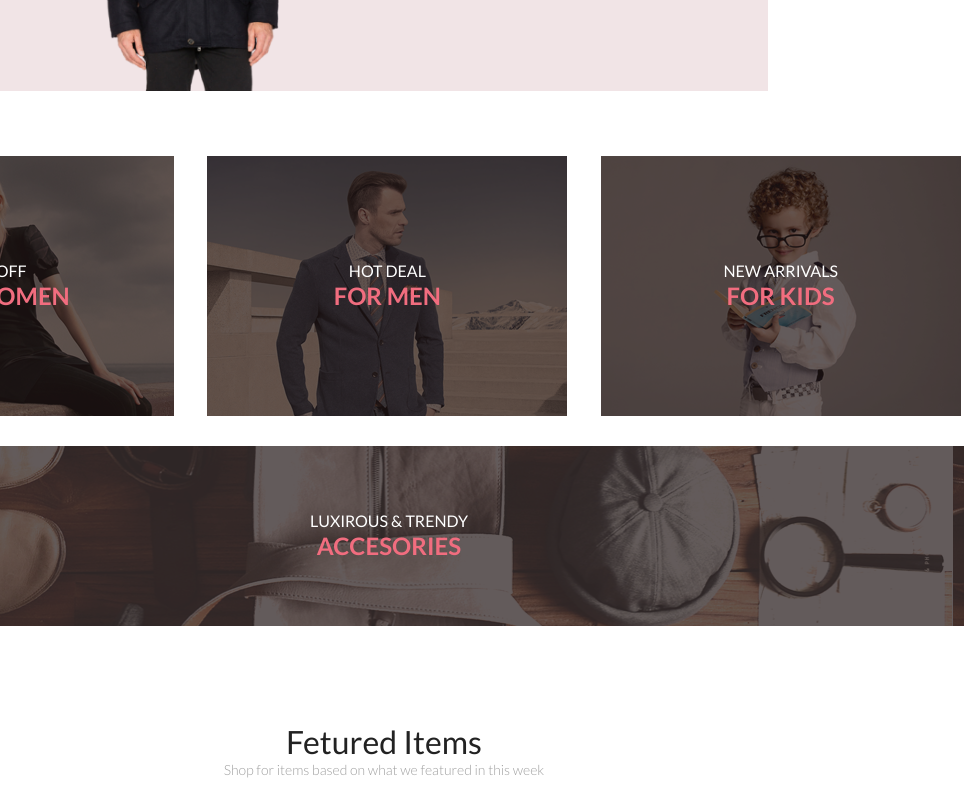
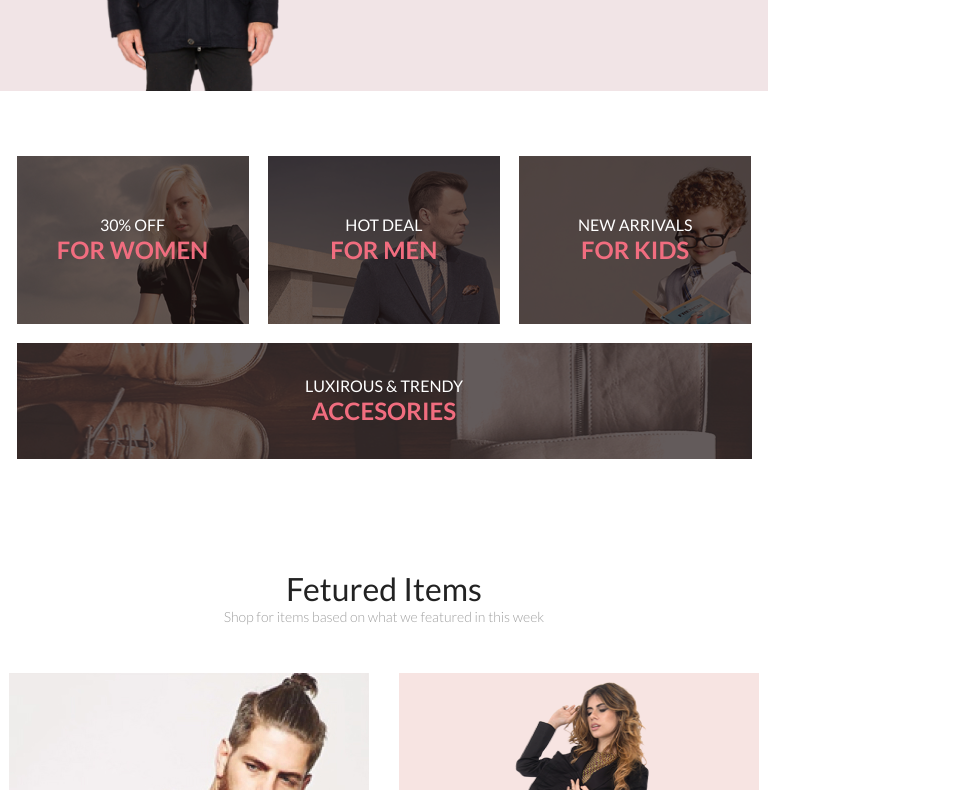
Before and after one commit to William-J-Butcher/HTML-CSS-HomeWork-6, a plain HTML site: page indeh.html in a window 768 px wide. Shown: the part 335-1125 px from the top of the page, 964 px wide, since content can reach past the window. Drawn offline with Linux system fonts and the light colour scheme.

Commit message:
added homework for less №7

```diff
--- a/style.css
+++ b/style.css
@@ -173,18 +173,21 @@ p {
   width: 360px;
   height: 260px;
   background-image: url(./img/Image-top-1.png);
+  cursor: pointer;
 }
 
 .main-card-top-2 {
   width: 360px;
   height: 260px;
   background-image: url(./img/Image-top-2.png);
+  cursor: pointer;
 }
 
 .main-card-top-3 {
   width: 360px;
   height: 260px;
   background-image: url(./img/Image-top-3.png);
+  cursor: pointer;
 }
 
 .main-card-top-4 {
@@ -193,6 +196,7 @@ p {
   grid-column: span 3;
   grid-row: span 2;
   background-image: url(./img/Image-top-4.png);
+  cursor: pointer;
 }
 
 .bg-color {
@@ -278,3 +282,43 @@ p {
   font-weight: 400;
   cursor: pointer;
 }
+
+@media (max-width: 1140px) and (min-width: 768px) {
+  .container {
+    max-width: 768px;
+  }
+
+  .menu {
+    padding: 0 32px;
+  }
+
+  .main-cards-top {
+    max-width: 735px;
+    gap: 19px;
+    margin-bottom: 110px;
+  }
+
+  .main-card-top-1 {
+    width: 232px;
+    height: 168px;
+  }
+
+  .main-card-top-2 {
+    width: 232px;
+    height: 168px;
+  }
+
+  .main-card-top-3 {
+    width: 232px;
+    height: 168px;
+  }
+
+  .main-card-top-4 {
+    width: 735px;
+    height: 116px;
+  }
+
+  .main-cards-bottom {
+    grid-template-columns: 1fr 1fr;
+  }
+}
```
